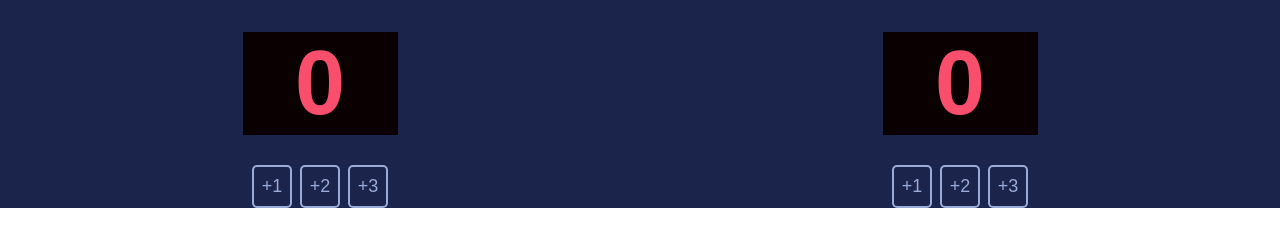
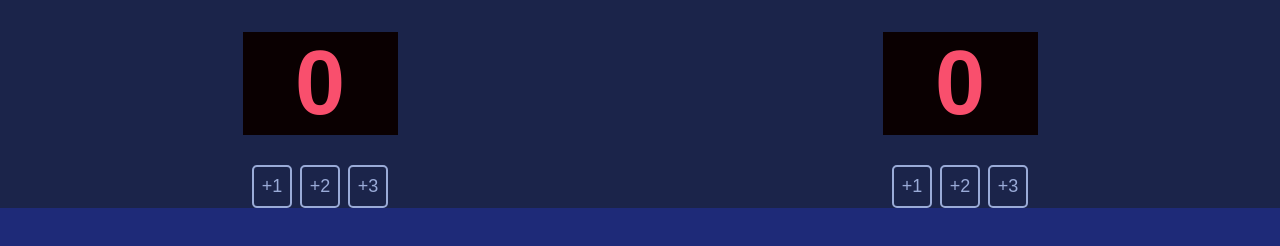
Before and after one commit to curiouslearner800/bballscoreboard, a plain HTML site: page index.html in a window 1280 px wide. Shown: the part 78-324 px from the top of the page. Drawn offline with Linux system fonts and the light colour scheme; a web font is replaced by a local one.

Commit message:
Updated background border

```diff
--- a/index.css
+++ b/index.css
@@ -1,6 +1,16 @@
+html, body {
+    height: 100%;
+    margin: 0;
+    padding: 0;
+    background: #1e2a78; /* Replace with your preferred blue */
+    box-sizing: border-box;
+}
+
 body {
     margin: 0;
     text-align: center;
+    height: 100%;
+    padding: 0;
 }
 
 .container {
```
